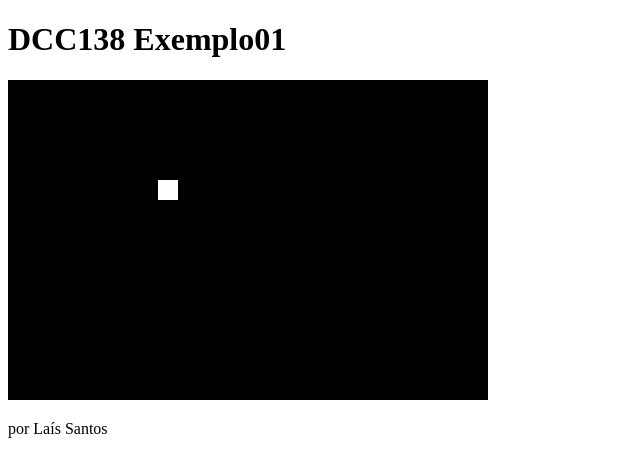
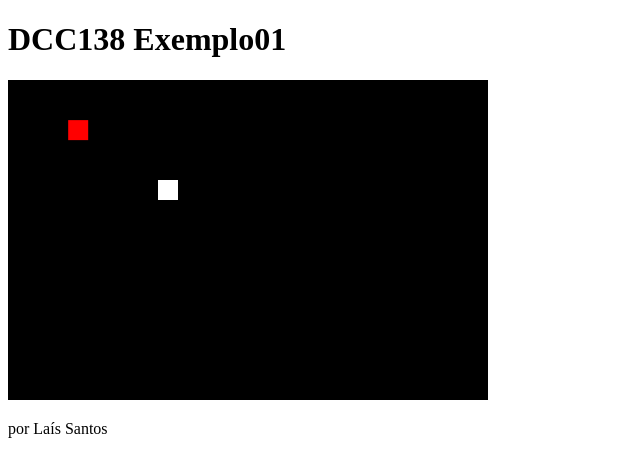
Before and after one commit to ufjf-dcc104/dcc138-2020-3ere-atv1-laissantostz, a plain HTML site: page index.html in a window 1280 px wide. Shown: the full height of the page, 0-640 px from the left. Drawn offline with Linux system fonts and the light colour scheme.

Commit message:
Adiciona novo personagem e seu controlador auto

```diff
--- a/index.html
+++ b/index.html
@@ -21,6 +21,14 @@
     let y = 100;
     let vy = 0;
     let ay = 0;
+
+    let ex = 300;
+    let evx = 0;
+    let eax = 0;
+    let ey = 200;
+    let evy = 0;
+    let eay = 0;
+
     const K = 180;
     let t0;
     let dt;
@@ -33,16 +41,28 @@
       ctx.fillStyle = "black";
       ctx.fillRect(0, 0, canvas.width, canvas.height);
 
+      //Controladores
+      eax = 0.5*(x - ex) - 0.2*evx;
+      eay = 0.5*(y - ey) - 0.2*evy;
+
       //Atualiza dinâmica dos estados
       vx =  vx + ax*dt;
       x = x + vx*dt;
-
       vy =  vy + ay*dt;
       y = y + vy*dt;
+
+      evx =  evx + eax*dt;
+      ex = ex + evx*dt;
+      evy =  evy + eay*dt;
+      ey = ey + evy*dt;
+
 
       //Desenha elementos
       ctx.fillStyle = "white";
       ctx.fillRect(x, y, 20, 20);
+
+      ctx.fillStyle = "red";
+      ctx.fillRect(ex, ey, 20, 20);
 
       requestAnimationFrame(desenha);
       t0 = t;
```
